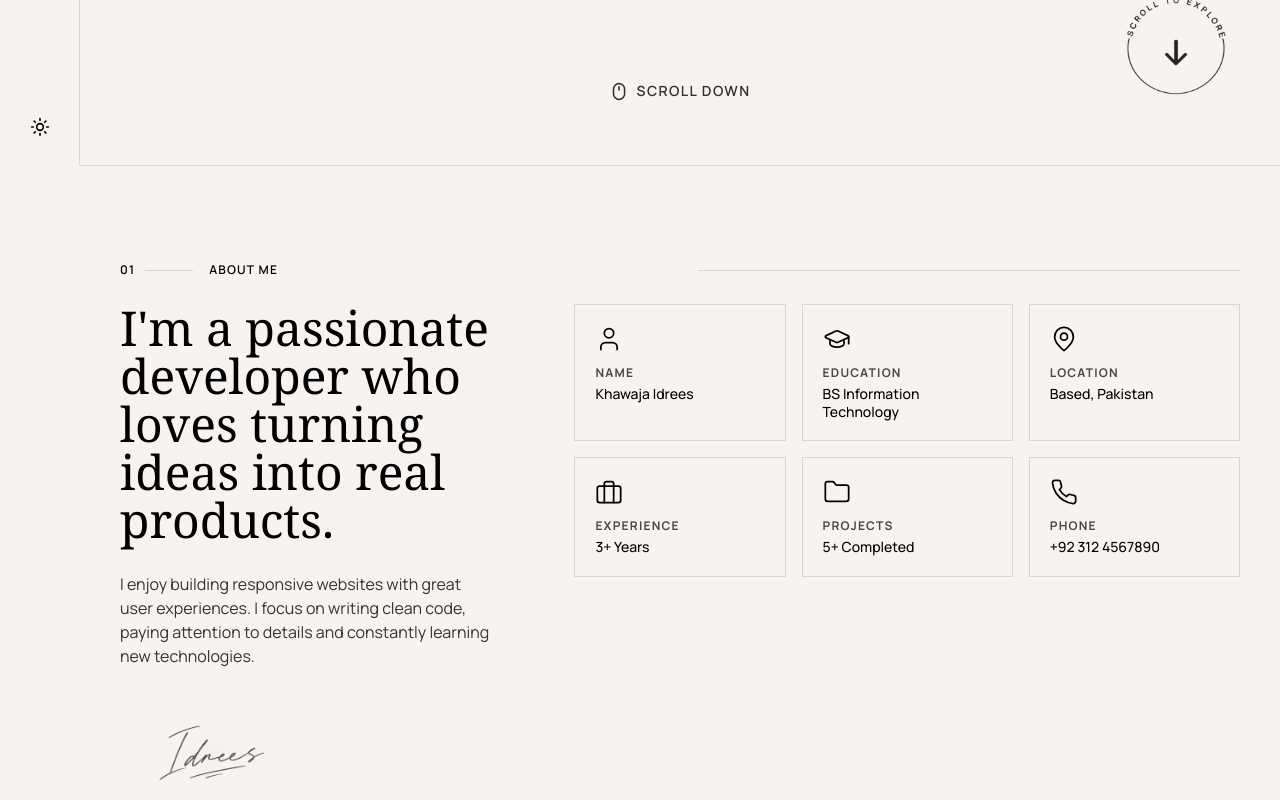
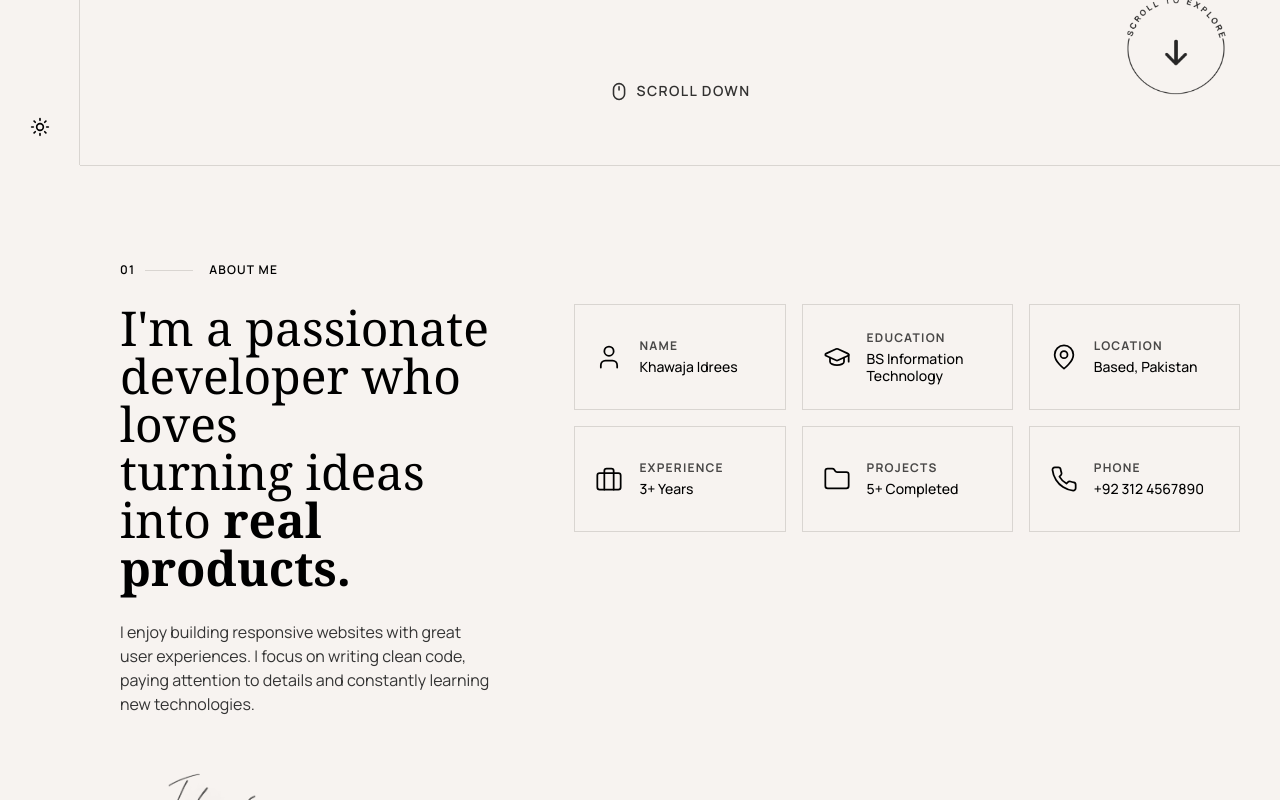
Before and after one commit to KhawajaIdrees/personal-portfolio, a Next.js app: page / in a window 1280 px wide. Shown: the part 635-1435 px from the top of the page. Built offline with nearby package versions, Linux system fonts and the light colour scheme.

Commit message:
removed extra lines from whole webiste

```diff
--- a/app/globals.css
+++ b/app/globals.css
@@ -36,6 +36,7 @@ body {
 .section-shell { padding: 60px 40px; border-top: 1px solid var(--line); }
 .section-label { display: flex; align-items: center; gap: 10px; margin-bottom: 26px; font-size: 10px; font-weight: 700; letter-spacing: .08em; text-transform: uppercase; }
 .section-label::after { content: ''; height: 1px; flex: 1; background: var(--line); }
+.about-section-label::after { display: none; }
 .display-face { font-family: 'Bebas Neue', Impact, Haettenschweiler, 'Arial Narrow Bold', sans-serif; font-weight: 700; }
 .editorial-face { font-family: Georgia, 'Times New Roman', serif; }
 .sidebar-mark { font-family: 'Lucida Handwriting', 'Segoe Script', 'Brush Script MT', cursive; font-size: 34px; font-style: normal; font-weight: 400; line-height: 1; letter-spacing: -.08em; }
--- a/components/About.tsx
+++ b/components/About.tsx
@@ -15,7 +15,7 @@ export default function About() {
 
   return (
     <section id="about" className="section-shell pt-20 md:pt-24">
-      <div className="section-label">
+      <div className="section-label about-section-label">
         <span className="text-xs font-semibold tracking-widest">01</span>
         <div className="flex items-center gap-4 flex-1">
           <div className="h-px w-12 bg-border-light"></div>
@@ -26,7 +26,8 @@ export default function About() {
       <div className="grid items-start gap-14 md:grid-cols-[.72fr_1.28fr] md:gap-20">
         <div>
           <h3 className="editorial-face mb-7 max-w-xl text-4xl leading-[1.12] md:text-5xl">
-            I&apos;m a passionate developer who loves turning ideas into real products.
+            I&apos;m a passionate developer who loves<br />
+            turning ideas into <strong>real products.</strong>
           </h3>
           <p className="mb-9 max-w-md text-sm leading-[1.8] text-text-secondary md:text-base">
             I enjoy building responsive websites with great user experiences. I focus on writing clean code, paying attention to details and constantly learning new technologies.
@@ -44,10 +45,12 @@ export default function About() {
           {infoCards.map((card, i) => {
             const Icon = card.icon
             return (
-              <div key={i} className="min-h-[112px] border border-border-light p-5 transition-smooth hover:bg-white/40">
-                <Icon size={28} className="mb-3" strokeWidth={1.5} />
-                <p className="mb-1 text-xs font-bold tracking-widest opacity-70">{card.label}</p>
-                <p className="text-sm font-medium leading-tight">{card.value}</p>
+              <div key={i} className="flex min-h-[106px] items-center gap-4 border border-border-light px-5 py-4 transition-smooth hover:bg-white/40">
+                <Icon size={28} className="shrink-0" strokeWidth={1.5} />
+                <div>
+                  <p className="mb-1 text-xs font-bold tracking-widest opacity-70">{card.label}</p>
+                  <p className="text-sm font-medium leading-tight">{card.value}</p>
+                </div>
               </div>
             )
           })}
```
